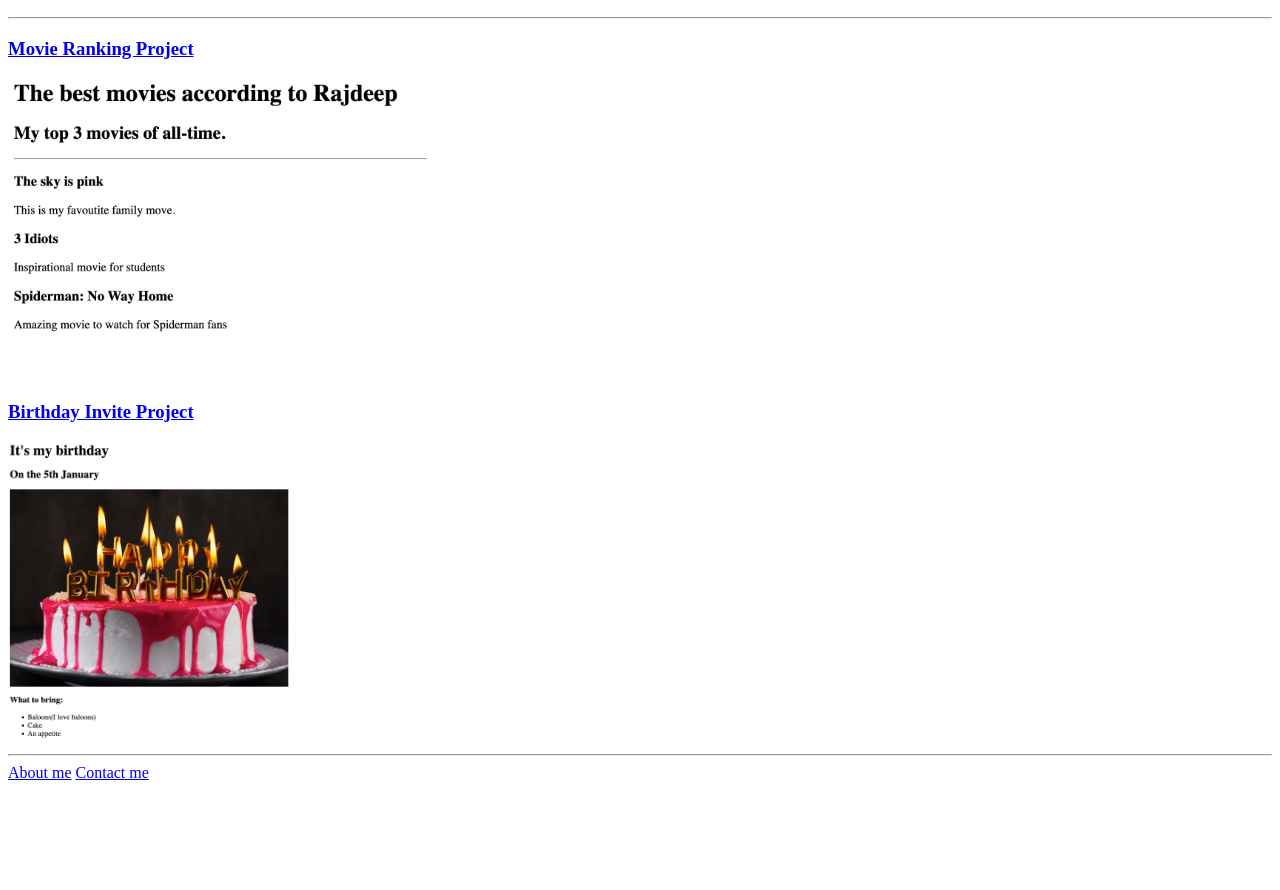
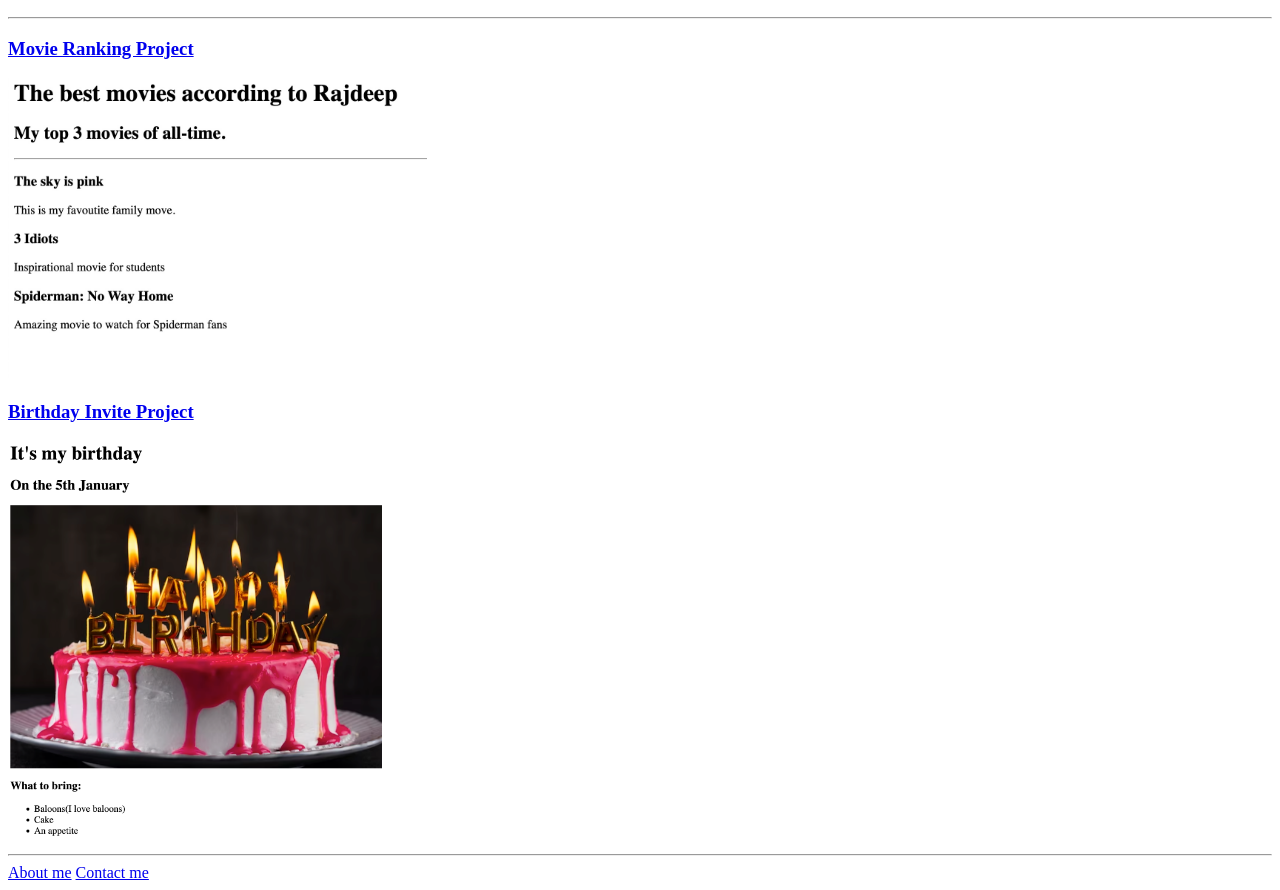
Before and after one commit to rajdeepthaosen7/html-portfolio, a plain HTML site: page index.html in a window 1280 px wide. Shown: the part 110-1000 px from the top of the page. Before the commit the page ends 900 px from the top, so only its background shows below. Drawn offline with Linux system fonts and the light colour scheme.

Commit message:
Update index.html

```diff
--- a/index.html
+++ b/index.html
@@ -29,7 +29,7 @@ https://developer.mozilla.org/en-US/docs/Web/HTML/Element/img#attr-height -->
     <img src="./76FC2CD0-60E7-401A-9F3B-009B9F0FC9E8.jpeg" height="300" alt="Movie ranking project" />
 
     <h3><a href="./3.4 Birthday Invite Project/index.html">Birthday Invite Project</a> </h3>
-    <img src="./assets/images/mybday.png" height="300" alt="Birthday Invite" />
+    <img src="./assets/images/mybday.png" height="400" alt="Birthday Invite" />
 
     <hr />
 
```
